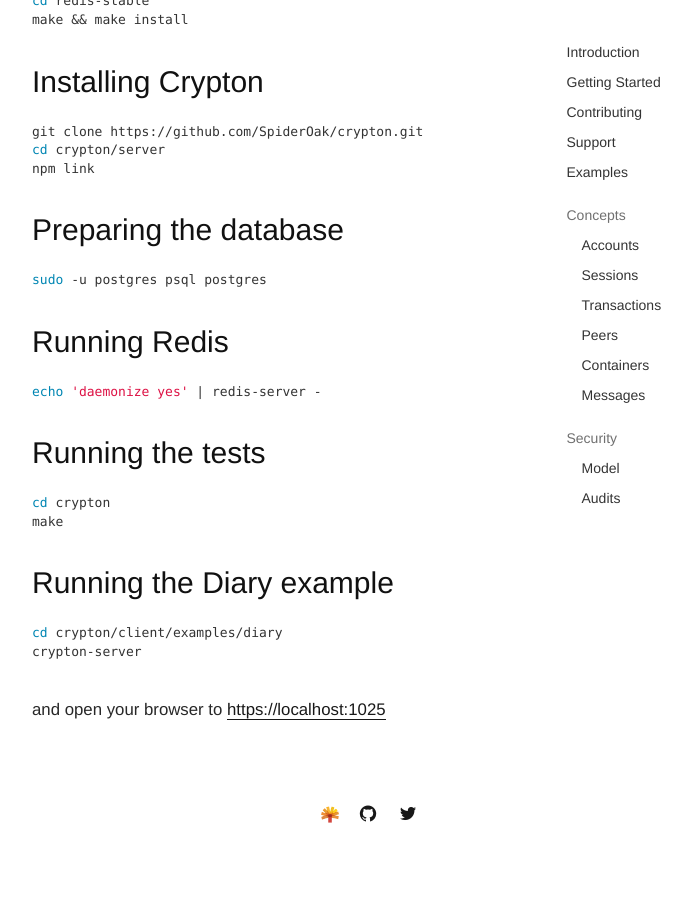
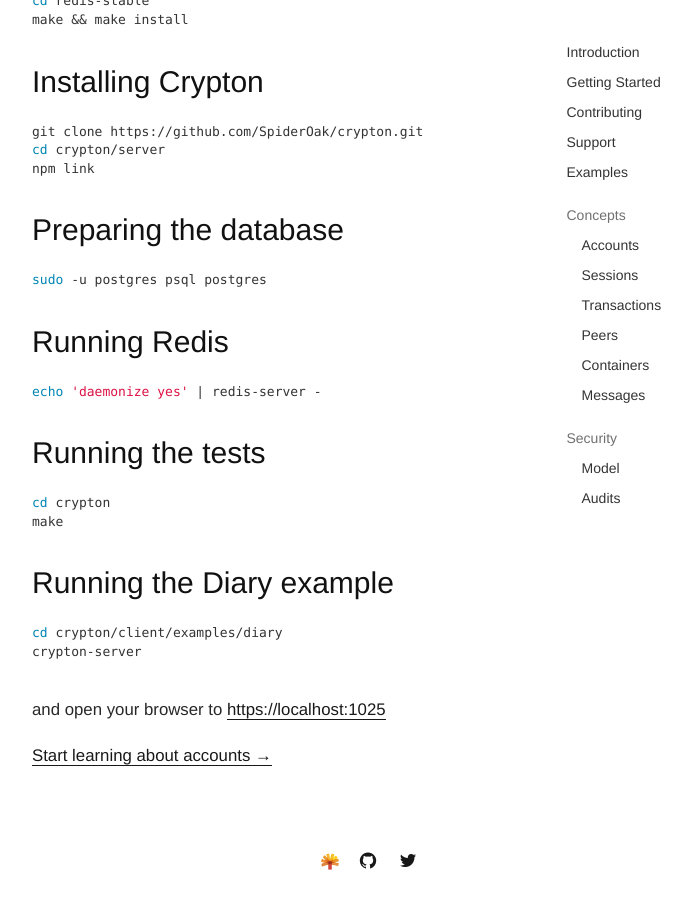
Before and after one commit to SpiderOak/crypton-web, a Jekyll site: the page built from docs/getting-started.md, in a window 1280 px wide and 900 px high, scrolled down 885 px. Shown: the whole window, without its empty margins (278-970 px from the left). Built offline with Jekyll 4.4.1, drawn with Linux system fonts in a browser that asks for light colours; Markdown is read by kramdown in place of the engine named in the settings; comment, search, counter and statistics services are not loaded; before the commit the page ends 1738 px from its top, so only the background shows below that.

Commit message:
more forward-pointing links

`````diff
--- a/docs/getting-started.md
+++ b/docs/getting-started.md
@@ -69,3 +69,5 @@
 ````
 
 and open your browser to [https://localhost:1025](https://localhost:1025)
+
+[Start learning about accounts &rarr;](/docs/concepts/accounts.html)
`````
Also changed, not shown: docs/index.md (+2 -0 lines).
